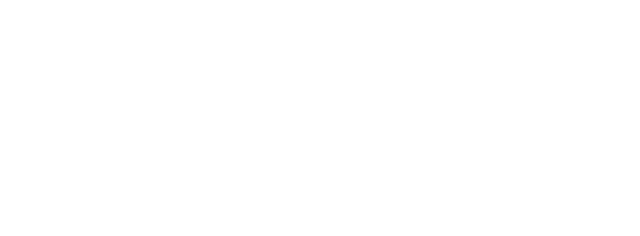
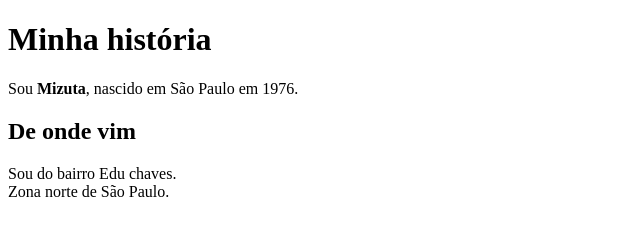
Before and after one commit to Dmizuta/AULA-2, a plain HTML site: page index.html in a window 1280 px wide. Shown: the whole page, without its empty margins (0-640 px from the left). Drawn offline with Linux system fonts and the light colour scheme.

Commit message:
feat: tag h1 e p

```diff
--- a/index.html
+++ b/index.html
@@ -8,7 +8,10 @@
 </head>
 
 <body>
-
+    <h1>Minha história</h1>
+    <p>Sou <strong> Mizuta</strong>, nascido em São Paulo em 1976.</p>
+    <h2>De onde vim</h2>
+    <p>Sou do bairro Edu chaves.<br/>Zona norte de São Paulo.</p>
 
 </body>
 
```
